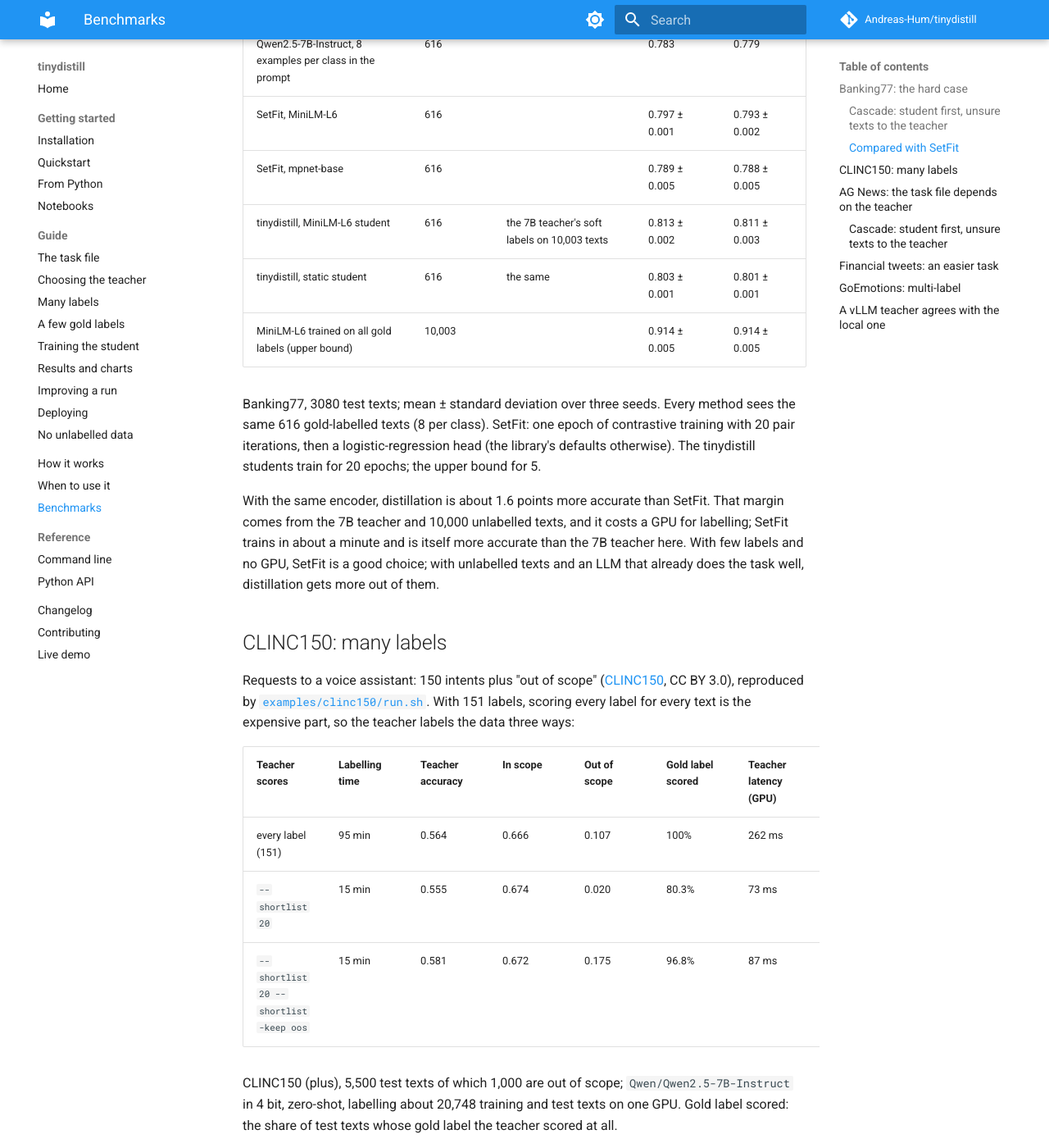
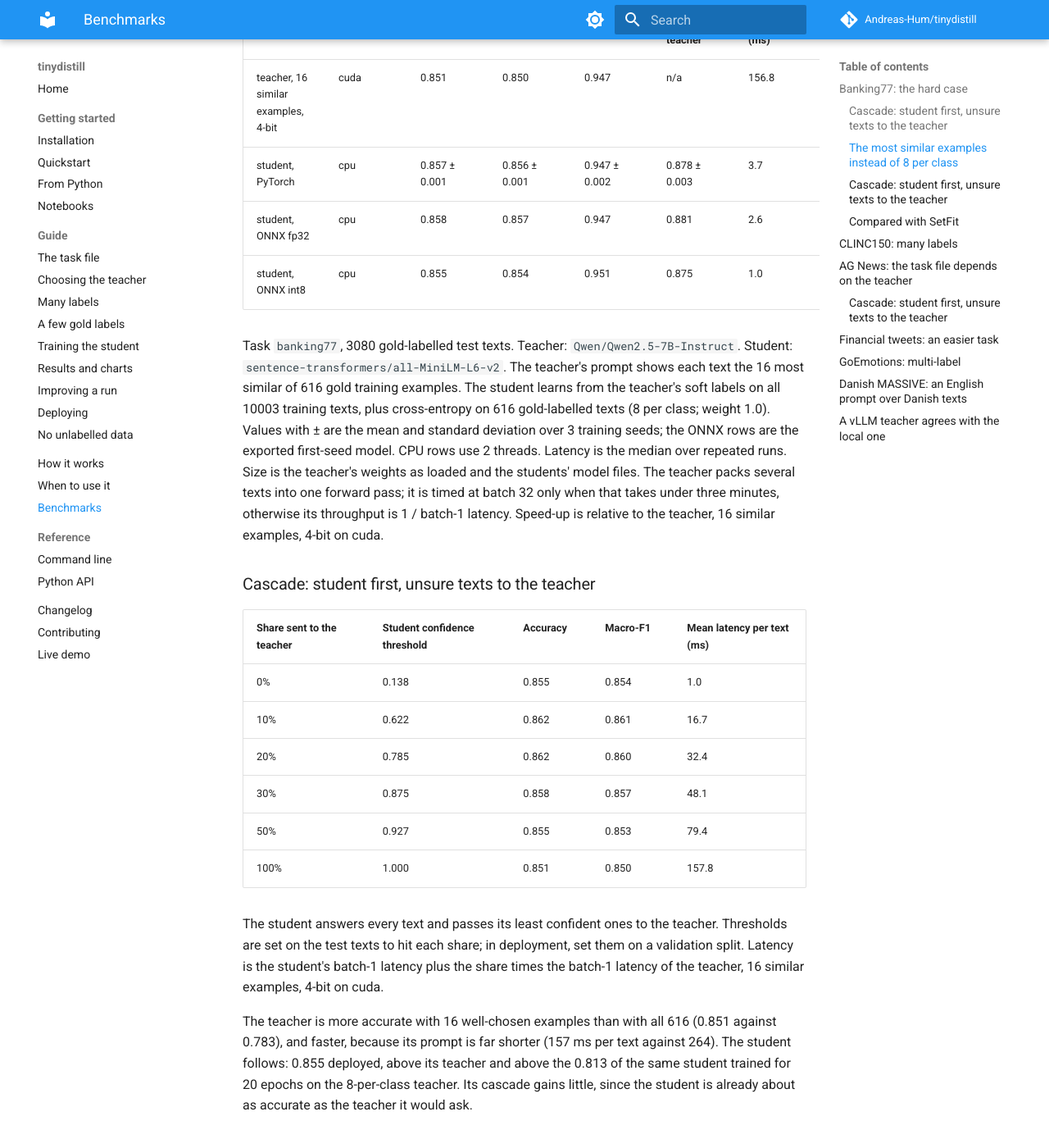
Before and after one commit to Andreas-Hum/tinydistill, an MkDocs documentation site: the page built from docs/results.md, in a window 1280 px wide and 1400 px high, scrolled down 5007 px. Shown: the whole window at 82% size. Built offline with MkDocs 1.6.1 and Material for MkDocs 9.7.7, drawn with Linux system fonts in a browser that asks for light colours; comment, search, counter and statistics services are not loaded; some of the changed text lies outside the part shown.

Commit message:
Results: Banking77 with the most similar examples, Danish MASSIVE; a note on texts in other languages

```diff
--- a/RESULTS.md
+++ b/RESULTS.md
@@ -96,6 +96,42 @@ The other tables on this page were trained for 5 epochs, the default until 0.3.1
 held-out training texts (`--val-share 0.05`, up to 20 epochs; the `best-of-20` row) kept epochs 9, 11 and 20
 for the three seeds and lands where 10 fixed epochs do: it finds a reasonable stopping point without gold
 labels, but here it does not beat simply training longer.
+
+### The most similar examples instead of 8 per class
+
+[`examples/banking77/similar.sh`](https://github.com/Andreas-Hum/tinydistill/blob/main/examples/banking77/similar.sh)
+shows the 7B teacher, for each text, the 16 of the same 616 gold examples that are most similar to it
+(`--few-shot-similar 16`) instead of all 616. The student trains for 10 epochs:
+
+<!-- results: banking77/banking77-7b-similar16.md -->
+| Model | Device | Accuracy | Macro-F1 | Top-3 accuracy | Agreement with teacher | Latency, batch 1 (ms) | Latency, batch 32 (ms) | Throughput (texts/s) | Size (MB) | Speed-up, batch 1 |
+|---|---|---|---|---|---|---|---|---|---|---|
+| teacher, 16 similar examples, 4-bit | cuda | 0.851 | 0.850 | 0.947 | n/a | 156.8 | 4907.8 | 6.5 | 5443 | 1.0x |
+| student, PyTorch | cpu | 0.857 ± 0.001 | 0.856 ± 0.001 | 0.947 ± 0.002 | 0.878 ± 0.003 | 3.7 | 72.7 | 440.4 | 91 | 42.6x |
+| student, ONNX fp32 | cpu | 0.858 | 0.857 | 0.947 | 0.881 | 2.6 | 72.0 | 444.5 | 91 | 60.8x |
+| student, ONNX int8 | cpu | 0.855 | 0.854 | 0.951 | 0.875 | 1.0 | 34.1 | 939.6 | 23 | 153.6x |
+
+Task `banking77`, 3080 gold-labelled test texts. Teacher: `Qwen/Qwen2.5-7B-Instruct`. Student: `sentence-transformers/all-MiniLM-L6-v2`. The teacher's prompt shows each text the 16 most similar of 616 gold training examples. The student learns from the teacher's soft labels on all 10003 training texts, plus cross-entropy on 616 gold-labelled texts (8 per class; weight 1.0). Values with ± are the mean and standard deviation over 3 training seeds; the ONNX rows are the exported first-seed model.
+CPU rows use 2 threads. Latency is the median over repeated runs. Size is the teacher's weights as loaded and the students' model files. The teacher packs several texts into one forward pass; it is timed at batch 32 only when that takes under three minutes, otherwise its throughput is 1 / batch-1 latency. Speed-up is relative to the teacher, 16 similar examples, 4-bit on cuda.
+
+### Cascade: student first, unsure texts to the teacher
+
+| Share sent to the teacher | Student confidence threshold | Accuracy | Macro-F1 | Mean latency per text (ms) |
+|---|---|---|---|---|
+| 0% | 0.138 | 0.855 | 0.854 | 1.0 |
+| 10% | 0.622 | 0.862 | 0.861 | 16.7 |
+| 20% | 0.785 | 0.862 | 0.860 | 32.4 |
+| 30% | 0.875 | 0.858 | 0.857 | 48.1 |
+| 50% | 0.927 | 0.855 | 0.853 | 79.4 |
+| 100% | 1.000 | 0.851 | 0.850 | 157.8 |
+
+The student answers every text and passes its least confident ones to the teacher. Thresholds are set on the test texts to hit each share; in deployment, set them on a validation split. Latency is the student's batch-1 latency plus the share times the batch-1 latency of the teacher, 16 similar examples, 4-bit on cuda.
+<!-- /results -->
+
+The teacher is more accurate with 16 well-chosen examples than with all 616 (0.851 against 0.783), and faster,
+because its prompt is far shorter (157 ms per text against 264). The student follows: 0.855 deployed, above
+its teacher and above the 0.813 of the same student trained for 20 epochs on the 8-per-class teacher. Its
+cascade gains little, since the student is already about as accurate as the teacher it would ask.
 
 ### Compared with SetFit
 
@@ -291,6 +327,29 @@ Its macro-F1 is also higher than that of the same student trained on all 10,000
 predicts the uncommon emotions; the gold-trained student is better on micro-F1, which the common labels
 dominate. With only 8 gold labels per emotion and no teacher, the student predicts no labels at all.
 
+## Danish MASSIVE: an English prompt over Danish texts
+
+Intent detection in Danish with 60 intents ([MASSIVE](https://huggingface.co/datasets/mteb/amazon_massive_intent),
+CC BY 4.0; 11,514 training and 2,974 test texts), reproduced by
+[`examples/massive-da/run.sh`](https://github.com/Andreas-Hum/tinydistill/blob/main/examples/massive-da/run.sh).
+The task file's instruction and label names are in English; only the texts are Danish. The 8-shot runs also
+train on those 8 gold labels per intent:
+
+<!-- results: massive-da/summary.md -->
+| Run | Teacher | Teacher accuracy | Student | Parameters (M) | Accuracy | Macro-F1 | Agreement with teacher | Deployed as | Latency, batch 1 (ms) | Latency, batch 32 (ms) | Size (MB) |
+|---|---|---|---|---|---|---|---|---|---|---|---|
+| massive-da-7b | zero-shot, 4-bit `Qwen/Qwen2.5-7B-Instruct` | 0.603 | `sentence-transformers/all-MiniLM-L6-v2` | 23 | 0.594 ± 0.007 | 0.536 ± 0.008 | 0.725 ± 0.003 | ONNX int8 | 0.8 | 29.6 | 23 |
+| massive-da-7b-8shot | 8-shot, 4-bit `Qwen/Qwen2.5-7B-Instruct` | 0.736 | `sentence-transformers/all-MiniLM-L6-v2` | 23 | 0.724 ± 0.006 | 0.667 ± 0.004 | 0.752 ± 0.006 | ONNX int8 | 0.9 | 29.5 | 23 |
+| paraphrase-multilingual-MiniLM-L12-v2 | 8-shot, 4-bit `Qwen/Qwen2.5-7B-Instruct` | 0.736 | `sentence-transformers/paraphrase-multilingual-MiniLM-L12-v2` | 118 | 0.761 ± 0.002 | 0.707 ± 0.003 | 0.804 ± 0.006 | ONNX int8 | 1.9 | 39.3 | 118 |
+
+All latencies on the CPU with 2 threads.
+<!-- /results -->
+
+The English teacher prompt works on Danish texts, and the 8 examples per intent add 13 points to it. The
+English MiniLM student gets within about a point of its teacher; the multilingual
+`paraphrase-multilingual-MiniLM-L12-v2` student is more accurate than the teacher (0.761 against 0.736), at
+twice the latency and five times the size.
+
 ## A vLLM teacher agrees with the local one
 
 [`examples/vllm-smoke.sh`](https://github.com/Andreas-Hum/tinydistill/blob/main/examples/vllm-smoke.sh)
```
Also changed, not shown: docs/guide/training.md (+8 -0 lines).
